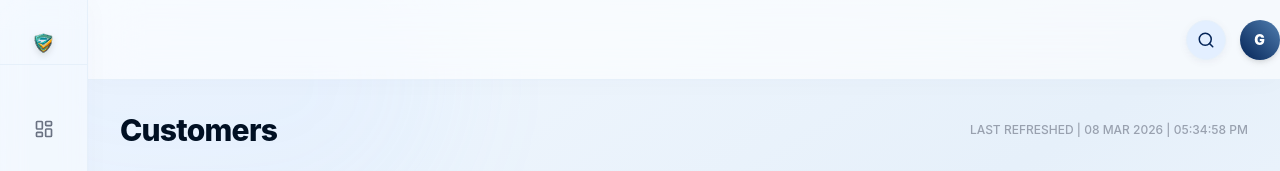
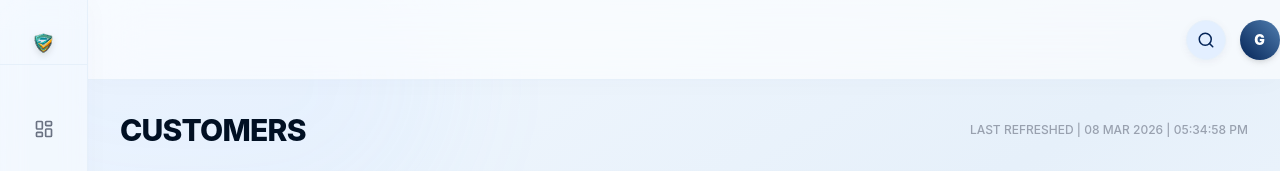
Before and after one commit to sinhagouravv/VehicleeCare, a React (Vite) app in the folder garage/: page /customers in a window 1280 px wide. Shown: the top 171 px of the page. Built offline with nearby package versions, Linux system fonts and the light colour scheme.

Commit message:
Upgraded

```diff
--- a/garage/src/pages/Customers.jsx
+++ b/garage/src/pages/Customers.jsx
@@ -21,7 +21,7 @@ const Customers = () => {
     return (
         <div className="space-y-6 max-w-[92rem] mx-auto">
             <div className="flex justify-between items-center mb-6">
-                <h1 className="text-3xl font-extrabold text-[#011023] tracking-tight flex items-center gap-3">
+                <h1 className="text-3xl font-extrabold uppercase text-[#011023] tracking-tight flex items-center gap-3">
                     Customers
                 </h1>
                 <div className="flex items-center gap-4">
```
